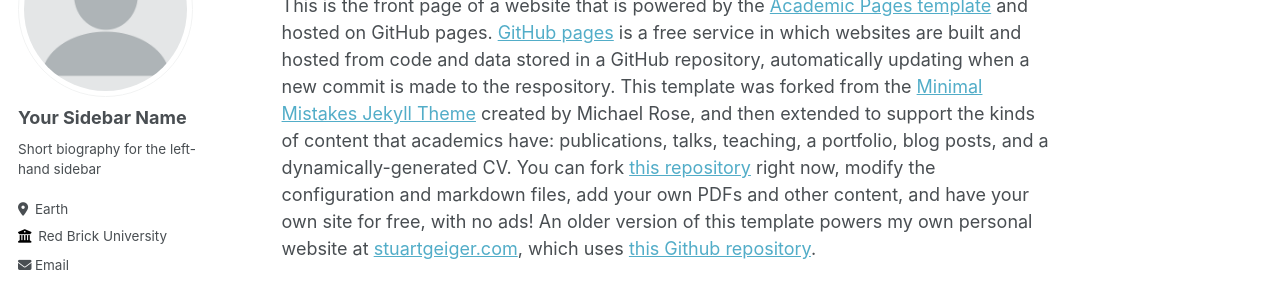
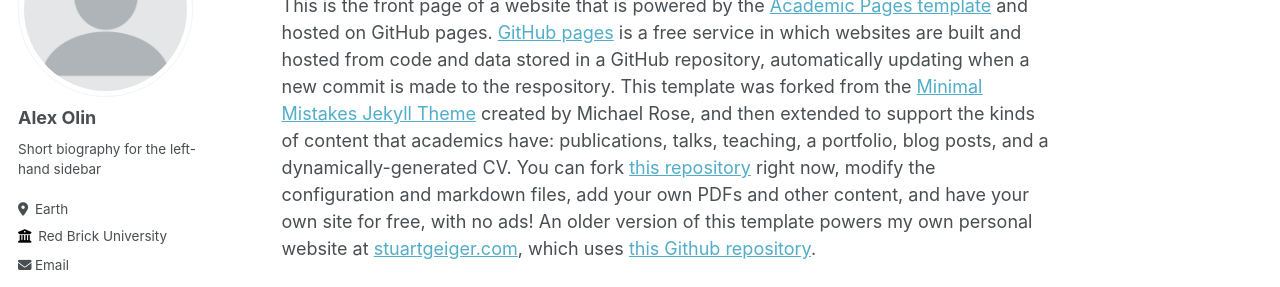
Before and after one commit to alexolin-ua/alexolin-ua, a Jekyll site: the page built from _pages/about.md, in a window 1280 px wide. Shown: the part 184-471 px from the top of the page. Built offline with Jekyll 4.4.1, drawn with Linux system fonts in a browser that asks for light colours; some web fonts are replaced.

Commit message:
Update _config.yml

```diff
--- a/_config.yml
+++ b/_config.yml
@@ -22,7 +22,7 @@ repository               : "academicpages/academicpages.github.io"
 author:
   # Biographic information
   avatar           : "profile.png"
-  name             : "Your Sidebar Name"
+  name             : "Alex Olin"
   pronouns         : # example: "she/her"
   bio              : "Short biography for the left-hand sidebar"
   location         : "Earth"
```
